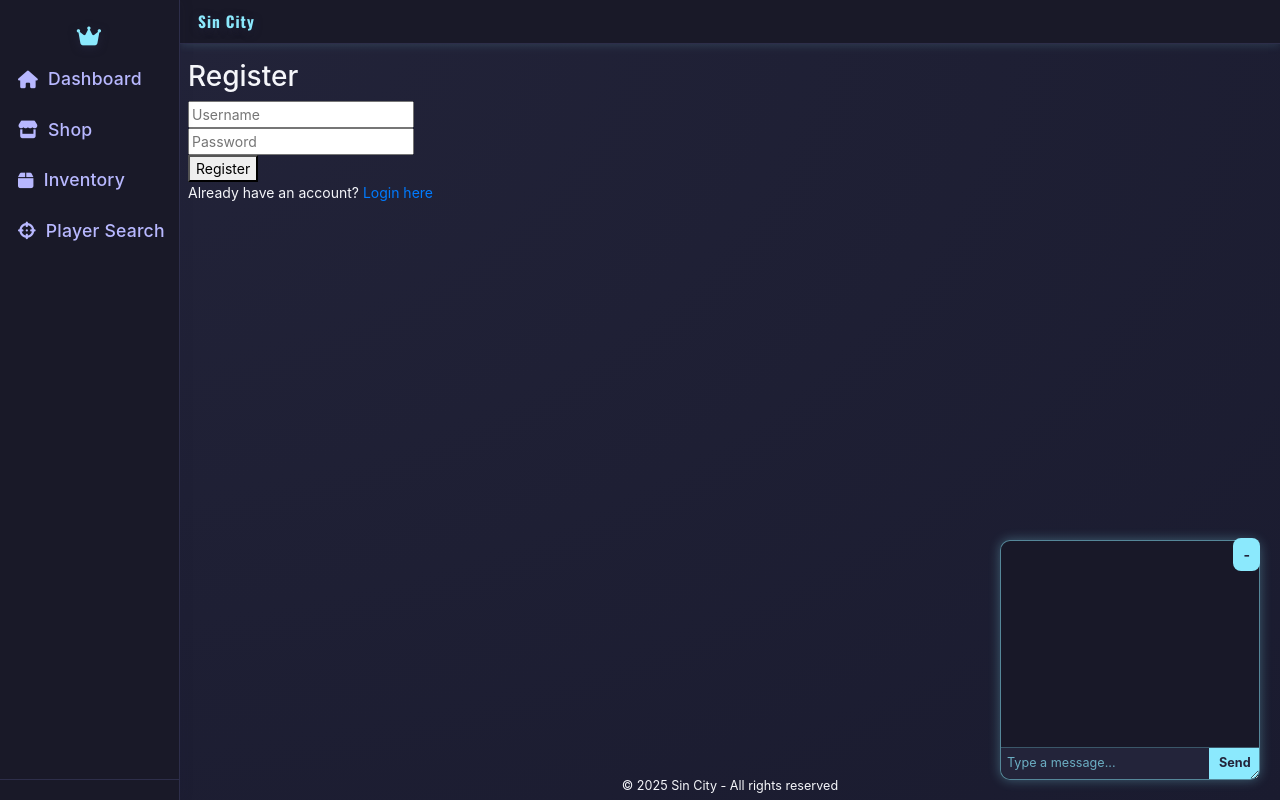
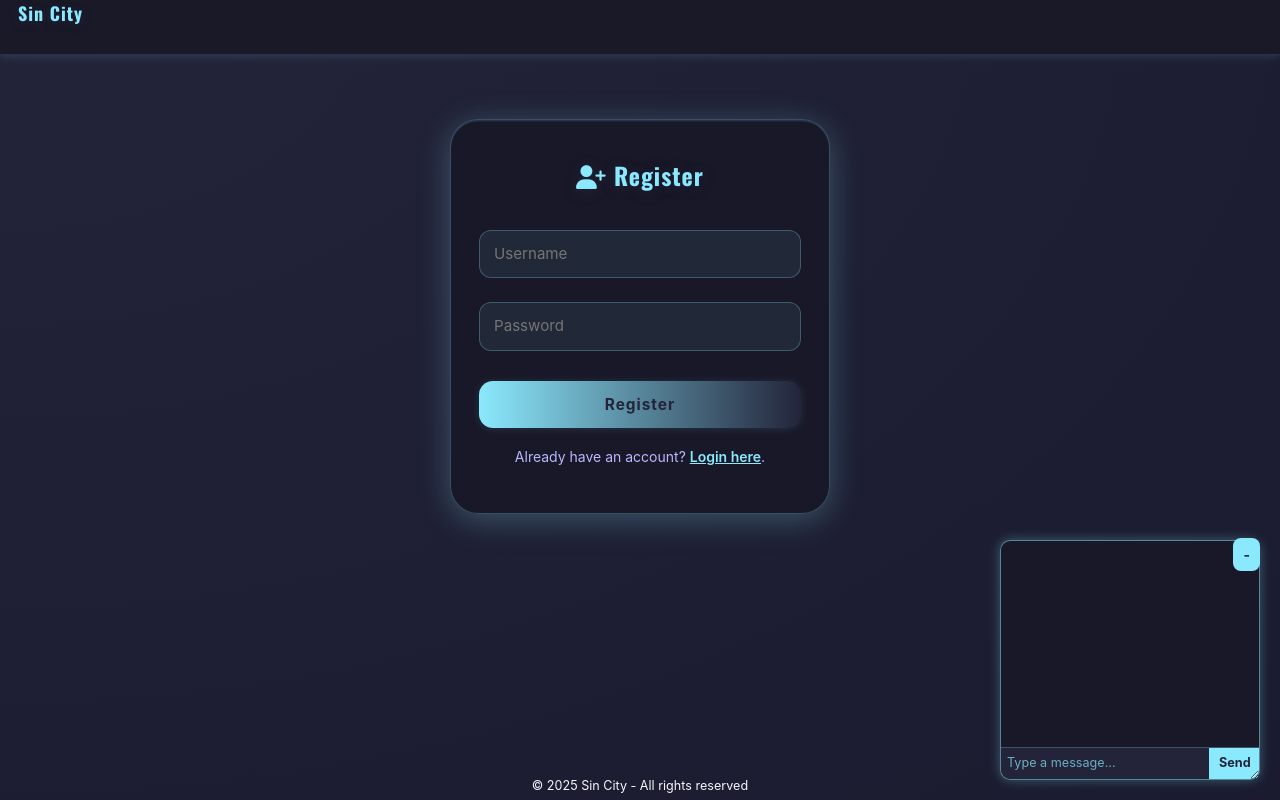
Before and after one commit to emixwebpy/SinCity-mafia, a Flask app: page /register in a window 1280 px wide. Run offline with Flask 3, Linux system fonts and the light colour scheme.

Commit message:
upgrades

```diff
--- a/app.py
+++ b/app.py
@@ -815,7 +815,8 @@ def earn():
 
             reward_msg += f" You also received a {starter.name} for your streak!"
             character.earn_streak = 0
-            db.session.commit()
+
+    db.session.commit()
     return jsonify({'success': True, 'message': f"You earned ${earned_money} and {earned_xp} XP {reward_msg}" })
 
 @app.route('/user_stats')
@@ -833,22 +834,20 @@ def user_stats():
 @app.route('/earn_status')
 @login_required
 def earn_status():
-    cooldown = timedelta(minutes=2, seconds=30)  # adjust to your cooldown setting
+    cooldown = timedelta(minutes=2, seconds=10)
     character = Character.query.filter_by(master_id=current_user.id, is_alive=True).first()
 
     if not character:
-        return jsonify({ 'seconds_remaining': 0})
+        return jsonify({'seconds_remaining': 0})
 
     if character.last_earned:
         elapsed = datetime.utcnow() - character.last_earned
         remaining = cooldown - elapsed
-        minutes_remaining = max(0, int(remaining.total_seconds() // 60))
         seconds_remaining = max(0, int(remaining.total_seconds()))
     else:
-        minutes_remaining = 0
         seconds_remaining = 0
 
-    return jsonify({'minutes_remaining': minutes_remaining, 'seconds_remaining': seconds_remaining })
+    return jsonify({'seconds_remaining': seconds_remaining})
 
 @app.route('/upgrade', methods=['POST'])
 @login_required
--- a/templates/base.html
+++ b/templates/base.html
@@ -343,7 +343,7 @@
     box-sizing: border-box;
   }
   .topbar {
-    height: 44px;
+    height: 55px;
     background: rgba(25, 25, 40, 0.98);
     display: flex;
     align-items: center;
@@ -357,8 +357,11 @@
     font-size: 1em;
   }
   .topbar .topbar-title {
+    height: 55px;
+    align-items: center ;
+    text-align: center;
     color: #8be9fd;
-    font-size: 1.1em;
+    font-size: 18px;
     font-weight: 900;
     letter-spacing: 1px;
     margin-right: 12px;
@@ -430,7 +433,7 @@
     border-radius: 12px;
     box-shadow: 0 2px 8px #8be9fd33;
     padding: 14px 10px;
-    min-width: 80px;
+    min-width: 160px;
     flex: 1 1 80px;
     text-align: center;
     margin: 0 0 8px 0;
@@ -637,7 +640,7 @@
   }
 
     .dashboard-cards { gap: 6px; }
-    .dashboard-card { min-width: 60px; padding: 8px 2px; font-size: 0.85em; max-width: 80px; }
+    .dashboard-card { min-width: 160px; padding: 8px 2px; font-size: 0.85em; max-width: 80px; }
   }
   @media (max-width: 767px) {
     html, body { font-size: 12px; }
@@ -662,6 +665,7 @@
     .content-area { padding: 2vw 1vw 1vw 1vw; min-height: 0; height: auto; }
     .dashboard-cards { flex-direction: column; gap: 4px; align-items: stretch; }
     .dashboard-card { min-width: 0; max-width: 100vw; width: 100%; padding: 4px 2px; font-size: 0.85em; }
+
 
     #floating-chat {
     width: 92vw;
@@ -702,11 +706,16 @@
     font-size: 0.9em;
     padding: 4px 0;
   }
+  .d-none {
+  display: none !important;
+  }
+
   </style>
   {% block extra_head %}{% endblock %}
 </head>
 <body>
   <div class="layout-root">
+    <div class="sidebar {% if request.endpoint in ['login', 'register'] %}d-none{% endif %}">
     <nav class="sidebar">
       <div class="sidebar-header">
         <i class="fas fa-crown"></i>
@@ -719,6 +728,7 @@
           </a>
       </div>
       {% endif %}
+
       <div class="sidebar-nav">
         <a href="{{ url_for('dashboard') }}" class="{% if request.endpoint == 'dashboard' %}active{% endif %}">
           <i class="fas fa-home"></i> <span>Dashboard</span>
@@ -744,6 +754,7 @@
         {% endif %}
       </div>
     </nav>
+    </div>
     <div class="main-area">
       <header class="topbar">
         <span class="topbar-title">
@@ -807,6 +818,9 @@
   {% block extra_body %}{% endblock %}
 </body>
 <script >
+  src="{{ url_for('static', filename='js/earn.js') }}"
+
+
   function toggleChat() {
   const chat = document.getElementById('floating-chat');
   const isVisible = chat.style.display !== 'none';
--- a/templates/login.html
+++ b/templates/login.html
@@ -85,7 +85,21 @@
         font-size: 1.2em;
     }
 }
+.welcome-message {
+    text-align: center;
+    color: #b8b8ff;
+    font-size: 24px;
+    font-weight: 500;
+    margin-bottom: 24px;
+    font-family: 'Inter', 'Segoe UI', Arial, sans-serif;
+}
 </style>
+
+<div class="welcome-message">Welcome to <strong>Sin City</strong>  <br> Please enter your credentials to access your account.</div>
+
+
+
+
 <div class="login-container">
   <div class="login-title"><i class="fas fa-sign-in-alt"></i> Login</div>
   <form method="POST" class="login-form">
--- a/templates/register.html
+++ b/templates/register.html
@@ -1,17 +1,101 @@
 {% extends "base.html" %}
 
+{% block title %}Register{% endblock %}
+
 {% block content %}
-<title>Register</title>
-
-    <h2>Register</h2>
-    <form method="POST">
-        <input type="username" name="username" placeholder="Username" required><br>
-        <input type="password" name="password" placeholder="Password" required><br>
-        <button type="submit">Register</button>
-    </form>
-    <p>Already have an account? <a href="{{ url_for('login') }}">Login here</a></p>
-    {% for message in get_flashed_messages() %}
-        <p style="color:red">{{ message }}</p>
-    {% endfor %}
-
+<style>
+.login-container {
+    max-width: 380px;
+    margin: 48px auto 0 auto;
+    background: rgba(25, 25, 40, 0.98);
+    border-radius: 28px;
+    box-shadow: 0 6px 32px #8be9fd44, 0 1.5px 0 #8be9fd22 inset;
+    padding: 38px 28px 32px 28px;
+    border: 1.5px solid #8be9fd44;
+    color: #f5f6fa;
+    font-family: 'Inter', 'Segoe UI', Arial, sans-serif;
+    text-align: center;
+    position: relative;
+    overflow: hidden;
+}
+.login-title {
+    color: #8be9fd;
+    font-size: 1.7em;
+    font-weight: 900;
+    letter-spacing: 1px;
+    margin-bottom: 24px;
+    font-family: 'Oswald', 'Cinzel', serif;
+    text-shadow: 0 2px 12px #23243a;
+}
+.login-form input[type="username"],
+.login-form input[type="password"] {
+    width: 100%;
+    padding: 12px 14px;
+    margin: 12px 0;
+    border-radius: 12px;
+    border: 1.5px solid #8be9fd44;
+    background: rgba(139,233,253,0.08);
+    color: #f5f6fa;
+    font-size: 1.08em;
+    font-family: inherit;
+    outline: none;
+    transition: border 0.18s, background 0.18s;
+}
+.login-form input[type="username"]:focus,
+.login-form input[type="password"]:focus {
+    border: 1.5px solid #8be9fd;
+    background: rgba(139,233,253,0.13);
+}
+.login-form button[type="submit"] {
+    width: 100%;
+    padding: 12px 0;
+    border-radius: 14px;
+    border: none;
+    background: linear-gradient(90deg, #8be9fd 0%, #23243a 100%);
+    color: #23243a;
+    font-weight: 700;
+    font-size: 1.1em;
+    margin-top: 18px;
+    box-shadow: 0 1px 8px #8be9fd22;
+    transition: background 0.18s, color 0.18s;
+    cursor: pointer;
+    letter-spacing: 1px;
+}
+.login-form button[type="submit"]:hover {
+    background: #23243a;
+    color: #8be9fd;
+}
+.login-container p {
+    margin-top: 18px;
+    color: #b8b8ff;
+    font-size: 1em;
+}
+.login-container a {
+    color: #8be9fd;
+    text-decoration: underline;
+    font-weight: 600;
+}
+@media (max-width: 600px) {
+    .login-container {
+        padding: 18px 4vw 16px 4vw;
+        margin: 18px 0 0 0;
+        max-width: 98vw;
+    }
+    .login-title {
+        font-size: 1.2em;
+    }
+}
+</style>
+<div class="login-container">
+  <div class="login-title"><i class="fas fa-user-plus"></i> Register</div>
+  <form method="POST" class="login-form">
+    <input type="username" name="username" placeholder="Username" required>
+    <input id="password" name="password" type="password" placeholder="Password" required />
+    <button type="submit">Register</button>
+  </form>
+  <p>Already have an account? <a href="{{ url_for('login') }}">Login here</a>.</p>
+  {% for message in get_flashed_messages() %}
+    <p style="color: #ff6b6b; font-weight: bold;">{{ message }}</p>
+  {% endfor %}
+</div>
 {% endblock %}
```
Also changed, not shown: templates/dashboard.html (+24 -8 lines), instance/users.db, static/uploads/1_gang.png (added).
